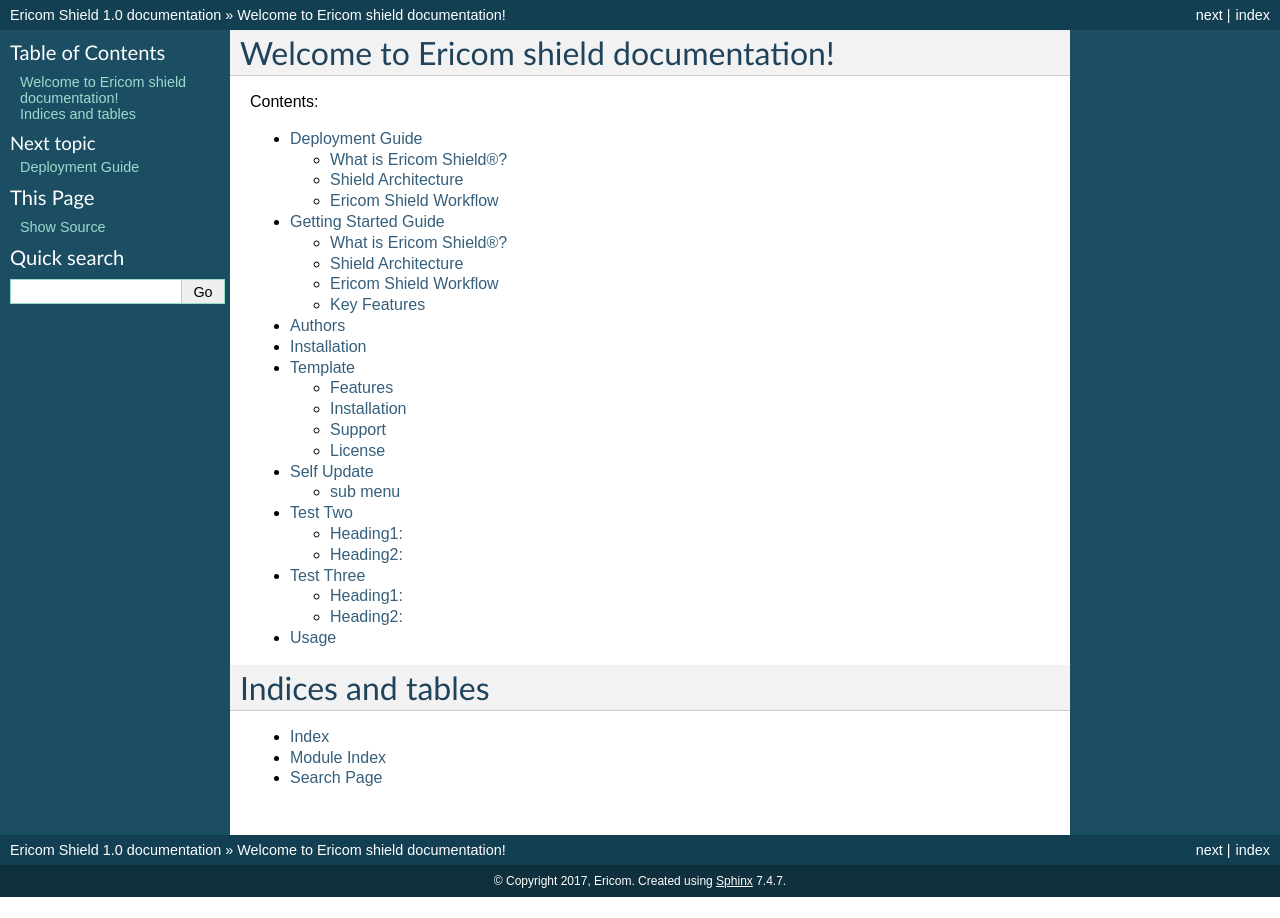
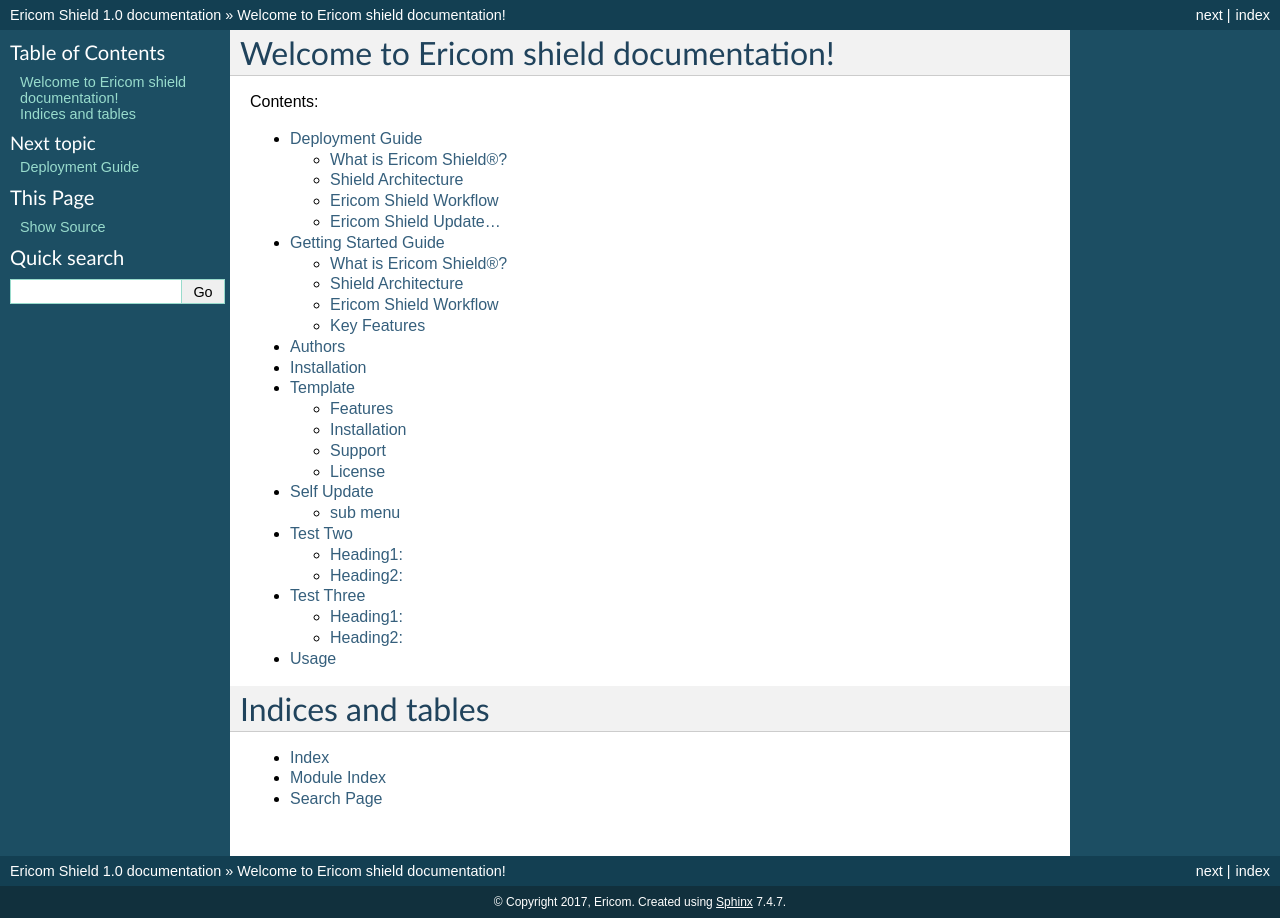
Before and after one commit to BenyH/Shield.Docs, a Sphinx documentation site: the page built from docs/index.rst, in a window 1280 px wide. Built offline with Sphinx 7.4.7, drawn with Linux system fonts in a browser that asks for light colours.

Commit message:
update existing file
update existing file...

```diff
--- a/docs/DeploymentGuide.rst
+++ b/docs/DeploymentGuide.rst
@@ -33,3 +33,11 @@ If the URL is not a black listed site then the Shield Core allocates a Shield Br
 The Shield Browser allows the user a seamless browsing experience, including all commonly used features such as video, audio, printing, downloading, according to the defined policies created by the System Administrator.
 
 When downloading a file, the downloaded file is first sent to the Content Disarm and Reconstruct (CDR) engine, which is designed to deconstruct the file and remove any content that can cause potential harm (both known and unknown threats). Once the file sanitization is complete, the sanitized file is sent to the user.
+
+
+
+
+Ericom Shield Update...
+-----------------------
+
+blah blah....
```
